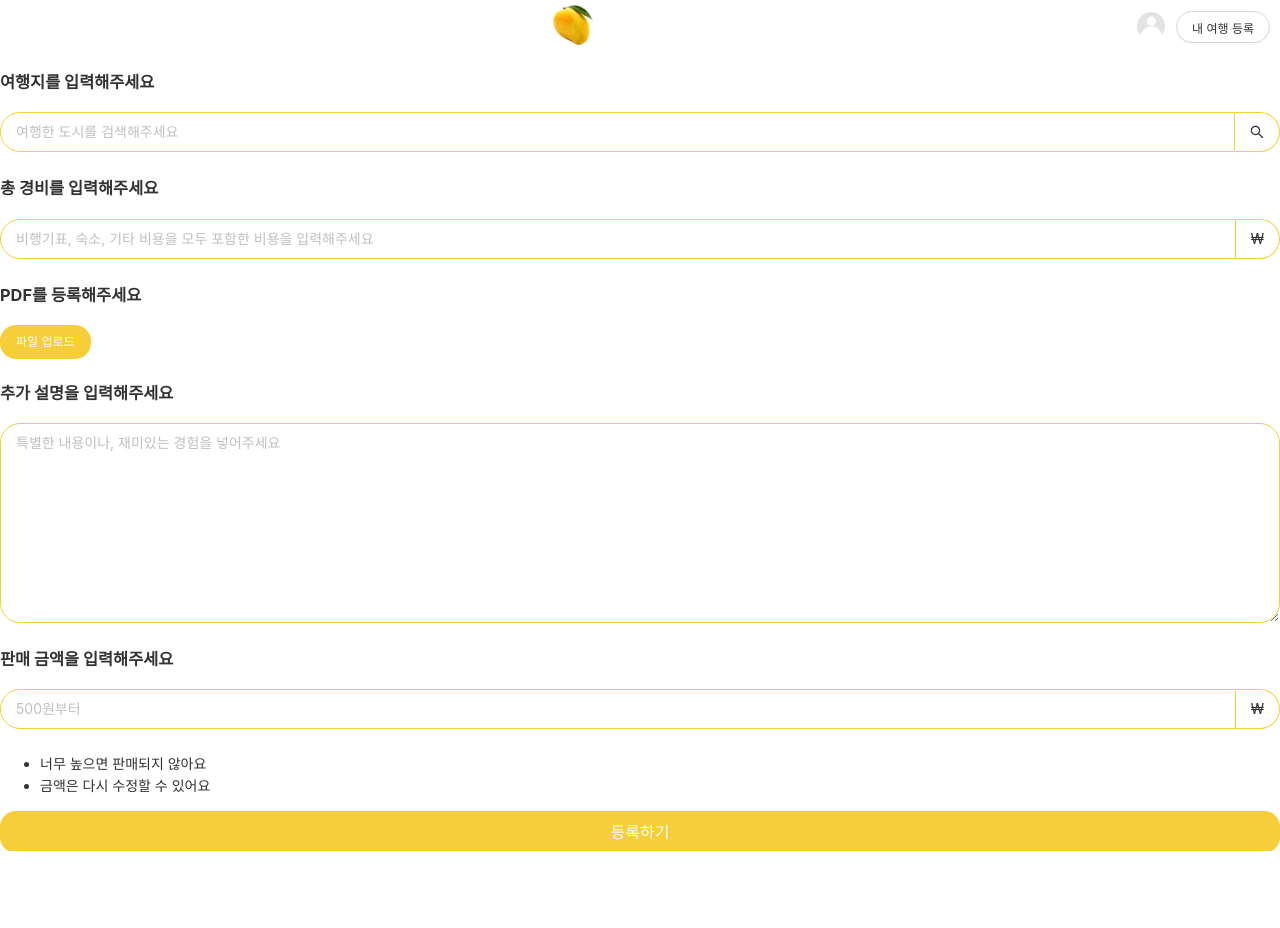
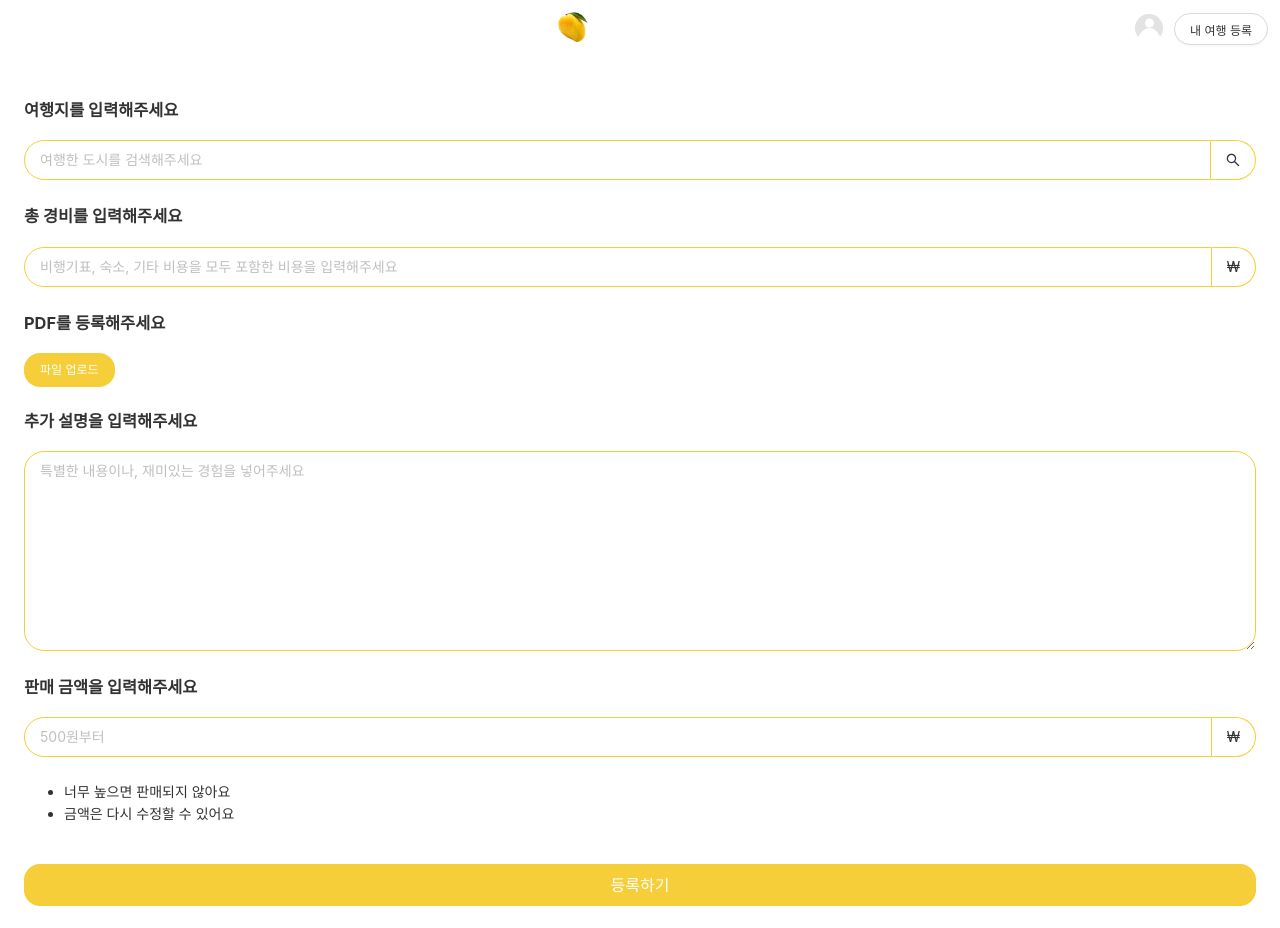
Before and after one commit to mango-trip/mango-FE, a Next.js app: page /trip/create in a window 1280 px wide. Before the commit the page ends 851 px from the top, so only its background shows below. Built offline with nearby package versions, Linux system fonts and the light colour scheme.

Commit message:
get form input values

```diff
--- a/src/app/trip/create/page.tsx
+++ b/src/app/trip/create/page.tsx
@@ -1,58 +1,62 @@
 'use client';
 import SearchOutlined from '@ant-design/icons/SearchOutlined';
-import { Button, Input, Upload } from 'antd';
-import Form, { FormInstance, useForm } from 'antd/es/form/Form';
+import { Form, Button, Input, Upload } from 'antd';
 import FormItem from 'antd/es/form/FormItem';
 import TextArea from 'antd/es/input/TextArea';
 import React from 'react';
 
 function TripCreatePage() {
-  const [form] = useForm();
-  function handleFinish(field: FormInstance) {
-    console.log({ field: field.getFieldsValue() });
+  function handleFinish(values: any) {
+    console.log({ values });
   }
   return (
-    <Form form={form} onFinish={handleFinish}>
+    <Form name='trip' onFinish={handleFinish}>
       <h3>여행지를 입력해주세요</h3>
-      <FormItem name='triparea'>
+      <Form.Item name='triparea'>
         <Input
           placeholder='여행한 도시를 검색해주세요'
           addonAfter={<SearchOutlined />}
         />
-      </FormItem>
+      </Form.Item>
       <h3>총 경비를 입력해주세요</h3>
-      <FormItem name='amount'>
+      <Form.Item name='amount'>
         <Input
           placeholder='비행기표, 숙소, 기타 비용을 모두 포함한 비용을 입력해주세요'
           addonAfter={'₩'}
         />
-      </FormItem>
+      </Form.Item>
 
       <h3>PDF를 등록해주세요</h3>
-      <FormItem name='file'>
-        <Upload>
+      <Form.Item name='file'>
+        <>
+          <Upload />
           <Button type='primary'>파일 업로드</Button>
-        </Upload>
-      </FormItem>
+        </>
+      </Form.Item>
 
       <h3>추가 설명을 입력해주세요</h3>
-      <FormItem name='description'>
+      <Form.Item name='description'>
         <TextArea
           style={{ height: '200px', overflow: 'hidden' }}
           placeholder='특별한 내용이나, 재미있는 경험을 넣어주세요'
         />
-      </FormItem>
+      </Form.Item>
 
       <h3>판매 금액을 입력해주세요</h3>
-      <FormItem name='price'>
+      <Form.Item name='price'>
         <Input placeholder='500원부터' addonAfter={'₩'} />
-      </FormItem>
+      </Form.Item>
       <ul>
         <li>너무 높으면 판매되지 않아요</li>
         <li>금액은 다시 수정할 수 있어요</li>
       </ul>
 
-      <Button type='primary' size='large' style={{ width: '100%' }}>
+      <Button
+        htmlType='submit'
+        type='primary'
+        size='large'
+        style={{ width: '100%', marginTop: '25px' }}
+      >
         등록하기
       </Button>
     </Form>
--- a/src/app/trip/layout.tsx
+++ b/src/app/trip/layout.tsx
@@ -1,14 +1,20 @@
 'use client';
 import React, { PropsWithChildren } from 'react';
 import Header from '../../core/templates/Header';
+import styled from 'styled-components';
 
 function TripLayout(props: PropsWithChildren) {
   return (
-    <div>
+    <DIV_TripLayout>
       <Header />
-      {props.children}
-    </div>
+      <div className='trip-body'>{props.children}</div>
+    </DIV_TripLayout>
   );
 }
 
+const DIV_TripLayout = styled.div`
+  .trip-body {
+    padding: 24px;
+  }
+`;
 export default TripLayout;
--- a/src/core/components/logo/mainLogo.tsx
+++ b/src/core/components/logo/mainLogo.tsx
@@ -3,7 +3,7 @@ import Link from 'next/link';
 import styled from 'styled-components';
 
 interface MainLogoProps {
-  imageProps?: ImageProps;
+  imageProps?: Partial<ImageProps>;
 }
 
 const MainLogo = (props: MainLogoProps) => {
--- a/src/core/templates/Header.tsx
+++ b/src/core/templates/Header.tsx
@@ -9,7 +9,12 @@ const Header = () => {
   return (
     <DIV_Header>
       <div>{/* flex */}</div>
-      <MainLogo />
+      <MainLogo
+        imageProps={{
+          width: 30,
+          height: 30,
+        }}
+      />
       <div className='header__right-side'>
         <Profile
           styles={[
@@ -30,7 +35,7 @@ const DIV_Header = styled.div`
   display: flex;
   justify-content: space-between;
   align-items: center;
-  padding: 5px 10px;
+  padding: 12px 12px;
   .header {
     &__right-side {
       display: flex;
```
